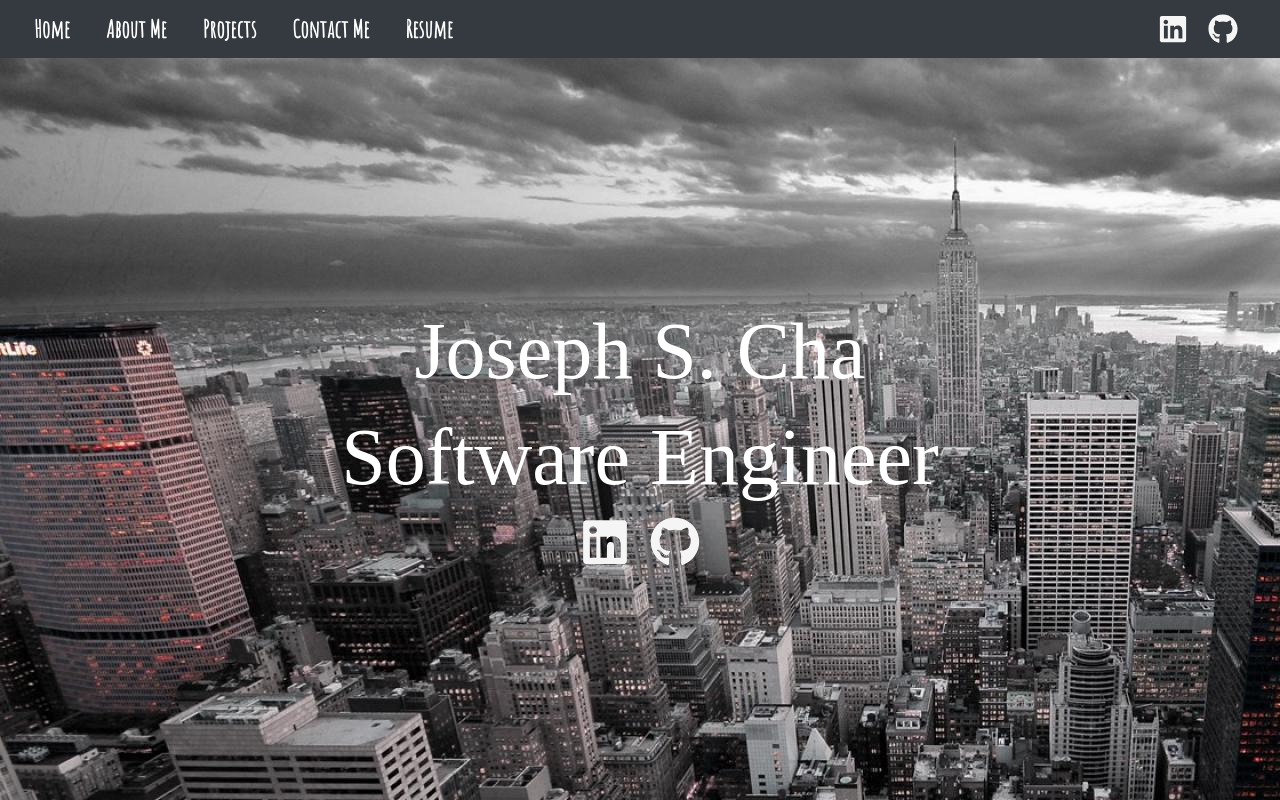
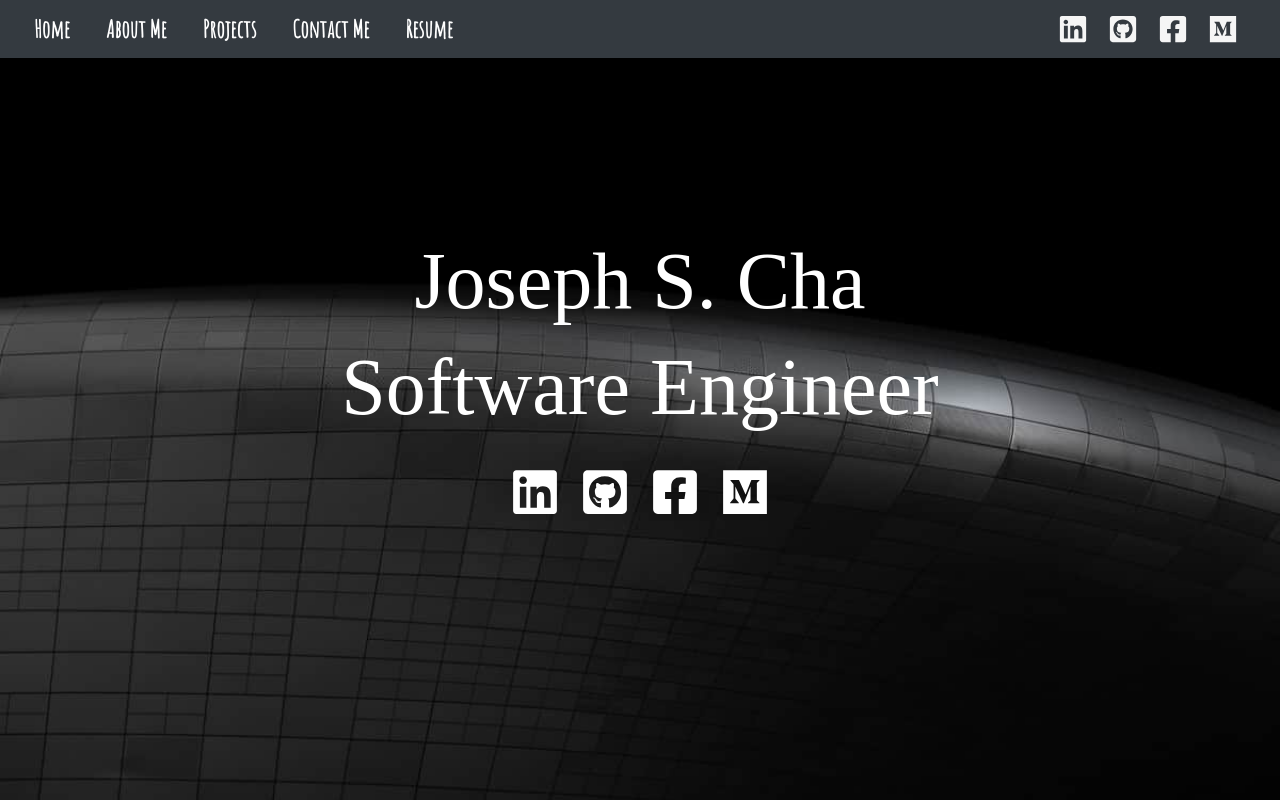
Before and after one commit to josephscha/portfolio-2020, a React (Create React App) app: page / in a window 1280 px wide. Built offline with nearby package versions, Linux system fonts and the light colour scheme; a web font is replaced by a local one.

Commit message:
home page

```diff
--- a/src/App.scss
+++ b/src/App.scss
@@ -2,6 +2,10 @@
 
 body {
     background-image: url(./images/bgdefault.jpg);
+    -webkit-background-size: cover;
+    -moz-background-size: cover;
+    -o-background-size: cover;
+    background-size: cover;
     color: white;
 }
 
@@ -38,7 +42,7 @@ body {
 }
 
 .home {
-    top: 40%;
+    top: 30%;
     position: relative;
     text-align: center;
     font-family: Calligraffitti;
@@ -79,11 +83,12 @@ body {
 .icon {
     height: 50px;
     width: 50px;
-    color: whitesmoke;
+    color: white;
+    border: black;
     transition: color 0.2s;
     margin-right: 10px;
     margin-left: 10px;
-    margin-top: 20px;
+    margin-top: 40px;
 }
 
 .icon:hover {
--- a/src/Components/home.js
+++ b/src/Components/home.js
@@ -1,5 +1,5 @@
 import React from 'react';
-import { FaLinkedin, FaGithub } from 'react-icons/fa';
+import { FaLinkedin, FaGithubSquare, FaFacebookSquare, FaMedium } from 'react-icons/fa';
 
 function Home() {
     return (
@@ -21,7 +21,17 @@ function Home() {
                 <a
                     href="https://github.com/josephscha"
                     target="_blank"
-                    rel="noopener noreferrer"><FaGithub className="icon"/>
+                    rel="noopener noreferrer"><FaGithubSquare className="icon"/>
+                </a>
+                <a
+                    href="https://www.facebook.com/JoeChaCha/"
+                    target="_blank"
+                    rel="noopener noreferrer"><FaFacebookSquare className="icon"/>
+                </a>
+                <a
+                    href="https://medium.com/@cha_joseph"
+                    target="_blank"
+                    rel="noopener noreferrer"><FaMedium className="icon"/>
                 </a>
             </div>
         </div>
--- a/src/Components/navigation.js
+++ b/src/Components/navigation.js
@@ -1,12 +1,16 @@
 import React from "react";
 import { NavLink } from "react-router-dom";
 import { Navbar, Nav } from "react-bootstrap";
-import { FaLinkedin, FaGithub } from "react-icons/fa";
+import { FaLinkedin, FaGithubSquare, FaFacebookSquare, FaMedium } from "react-icons/fa";
 
 function Navigation() {
   return (
     <Navbar sticky="top" bg="dark" expand="sm">
-      <link rel="stylesheet" type="text/css" href="//fonts.googleapis.com/css?family=Amatic+SC" />
+      <link
+        rel="stylesheet"
+        type="text/css"
+        href="//fonts.googleapis.com/css?family=Amatic+SC"
+      />
       <Nav className="right">
         <NavLink className="d-inline p-2 text-white amatic" to="/">
           Home
@@ -30,16 +34,30 @@ function Navigation() {
           target="_blank"
           rel="noopener noreferrer"
         >
-          <FaLinkedin className="navicon"/>
+          <FaLinkedin className="navicon" />
         </a>
         <a
           href="https://github.com/josephscha"
           target="_blank"
           rel="noopener noreferrer"
         >
-          <FaGithub className="navicon"/>
+          <FaGithubSquare className="navicon" />
         </a>
-        </div>
+        <a
+          href="https://www.facebook.com/JoeChaCha/"
+          target="_blank"
+          rel="noopener noreferrer"
+        >
+          <FaFacebookSquare className="navicon" />
+        </a>
+        <a
+          href="https://medium.com/@cha_joseph"
+          target="_blank"
+          rel="noopener noreferrer"
+        >
+          <FaMedium className="navicon" />
+        </a>
+      </div>
     </Navbar>
   );
 }
```
Also changed, not shown: src/images/bgdefault.jpg.
